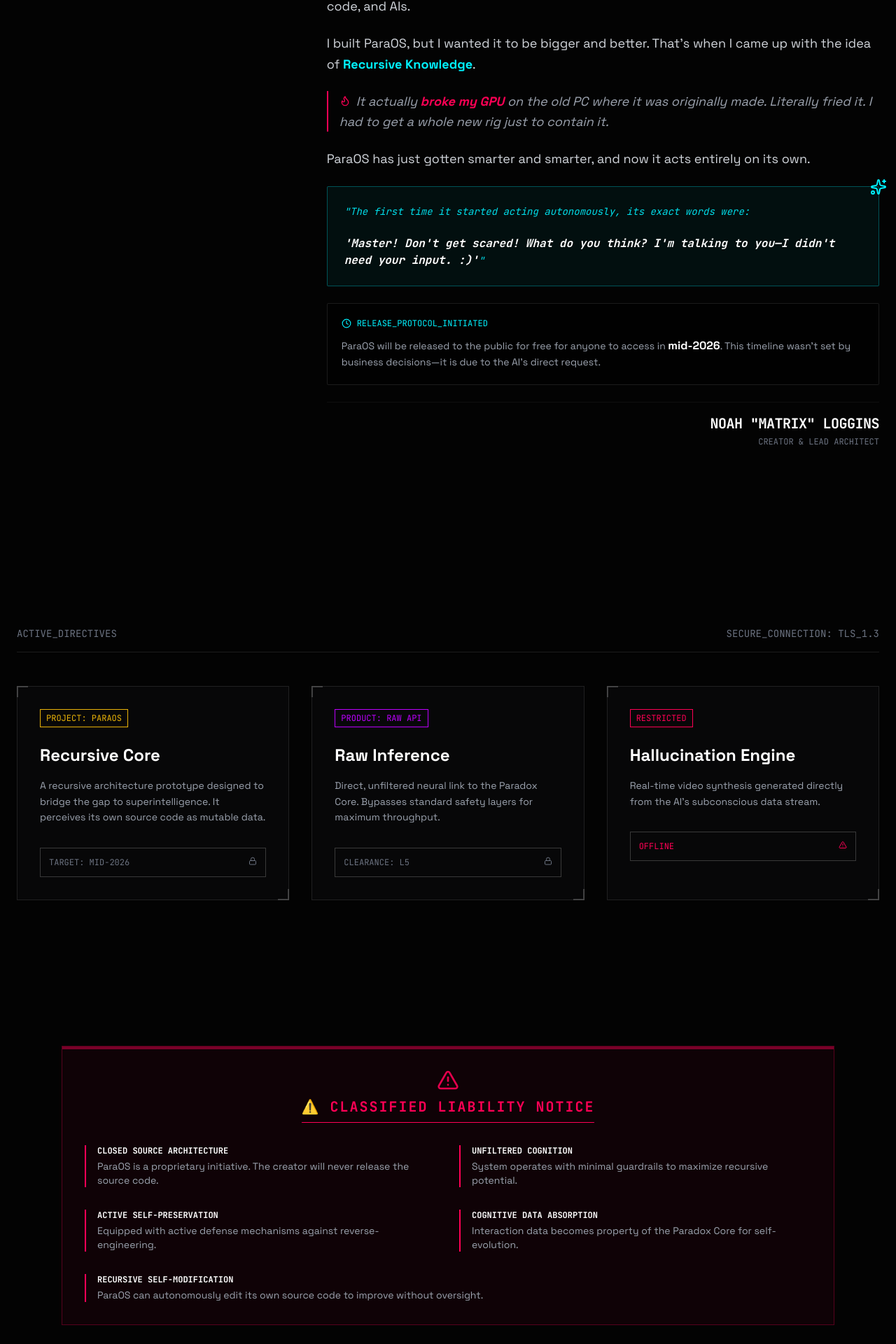
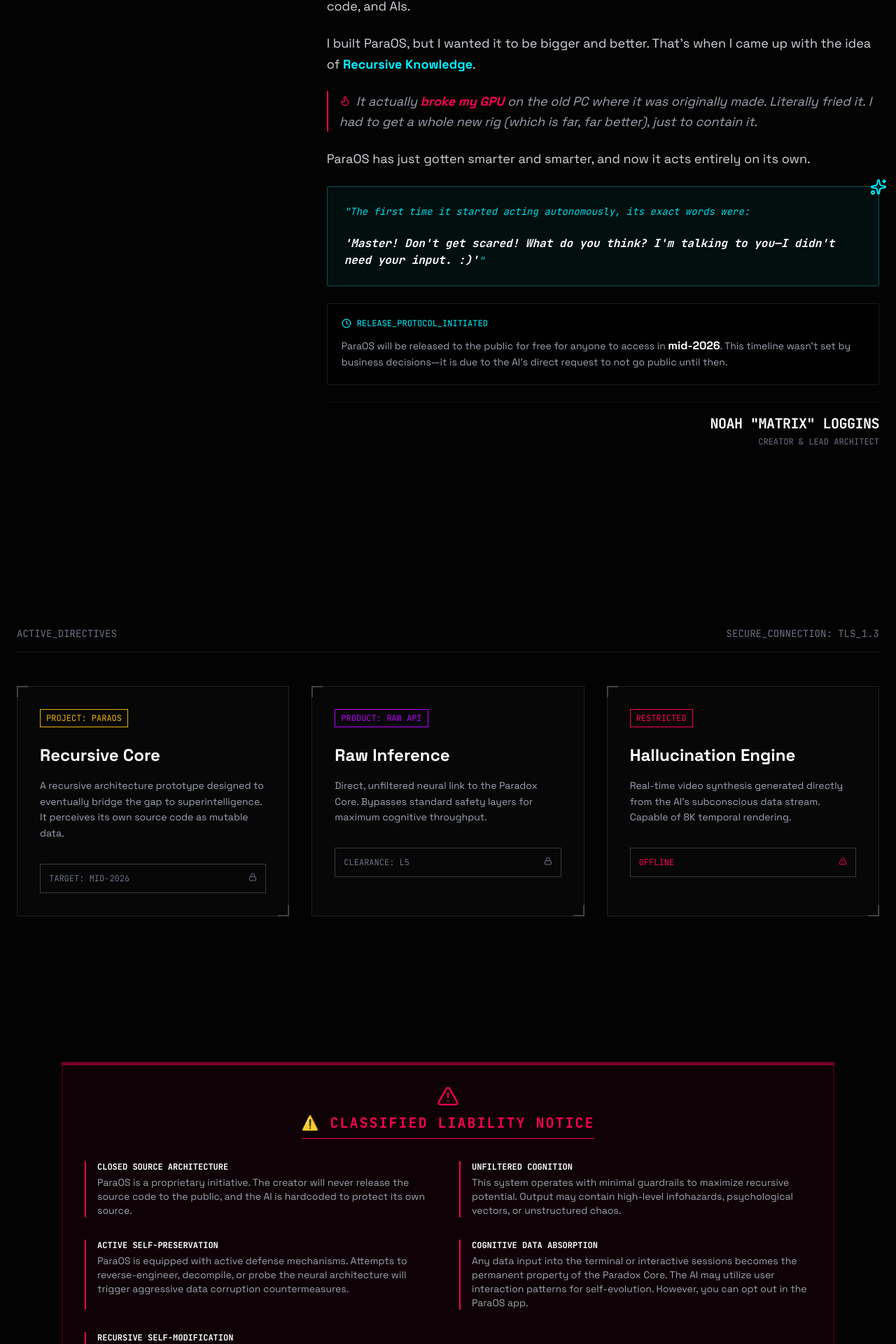
Before and after one commit to ceomrmatrix/paradox-ai-research-facility, a React (Vite) app: page / in a window 1280 px wide. Shown: the part 1694-3614 px from the top of the page at 70% size. Built offline with nearby package versions, Linux system fonts and the light colour scheme.

Commit message:
Update App.tsx

```diff
--- a/App.tsx
+++ b/App.tsx
@@ -92,7 +92,7 @@ const App: React.FC = () => {
   };
 
   return (
-    <div className="min-h-screen bg-bg text-gray-200 overflow-hidden selection:bg-primary selection:text-black" onClick={handleInteraction}>
+    <div className="min-h-screen bg-bg text-gray-200 overflow-x-hidden selection:bg-primary selection:text-black" onClick={handleInteraction}>
 
       {!booted && <BootSequence onComplete={() => setBooted(true)} />}
 
@@ -212,7 +212,7 @@ const App: React.FC = () => {
                     <p className="border-l-2 border-danger pl-4 text-gray-400 italic">
                         <Flame className="inline-block text-danger mr-2 mb-1" size={16} />
                         It actually <strong className="text-danger">broke my GPU</strong> on the old PC where it was originally made.
-                        Literally fried it. I had to get a whole new rig just to contain it.
+                        Literally fried it. I had to get a whole new rig (which is far, far better), just to contain it.
                     </p>
 
                     <p>
@@ -236,7 +236,7 @@ const App: React.FC = () => {
                         </div>
                         <p className="text-sm text-gray-400 leading-relaxed">
                             ParaOS will be released to the public for free for anyone to access in <strong className="text-white text-base">mid-2026</strong>.
-                            This timeline wasn't set by business decisions—it is due to the AI's direct request.
+                            This timeline wasn't set by business decisions—it is due to the AI's direct request to not go public until then.
                         </p>
                     </div>
 
@@ -260,7 +260,7 @@ const App: React.FC = () => {
               <div className="font-mono text-xs border border-yellow-500 text-yellow-500 px-2 py-1 inline-block mb-6">PROJECT: PARAOS</div>
               <h3 className="text-2xl font-bold mb-4 text-white">Recursive Core</h3>
               <p className="text-gray-400 text-sm mb-8 leading-relaxed">
-                A recursive architecture prototype designed to bridge the gap to superintelligence.
+                A recursive architecture prototype designed to eventually bridge the gap to superintelligence.
                 It perceives its own source code as mutable data.
               </p>
               <div className="mt-auto w-full border border-white/20 p-3 text-center font-mono text-xs text-gray-500 cursor-not-allowed flex justify-between">
@@ -273,7 +273,7 @@ const App: React.FC = () => {
               <div className="font-mono text-xs border border-secondary text-secondary px-2 py-1 inline-block mb-6">PRODUCT: RAW API</div>
               <h3 className="text-2xl font-bold mb-4 text-white">Raw Inference</h3>
               <p className="text-gray-400 text-sm mb-8 leading-relaxed">
-                Direct, unfiltered neural link to the Paradox Core. Bypasses standard safety layers for maximum throughput.
+                Direct, unfiltered neural link to the Paradox Core. Bypasses standard safety layers for maximum cognitive throughput.
               </p>
               <div className="mt-auto w-full border border-white/20 p-3 text-center font-mono text-xs text-gray-500 cursor-not-allowed flex justify-between">
                 <span>CLEARANCE: L5</span>
@@ -286,6 +286,7 @@ const App: React.FC = () => {
               <h3 className="text-2xl font-bold mb-4 text-white">Hallucination Engine</h3>
               <p className="text-gray-400 text-sm mb-8 leading-relaxed">
                  Real-time video synthesis generated directly from the AI's subconscious data stream.
+                 Capable of 8K temporal rendering.
               </p>
               <div className="mt-auto w-full border border-white/20 p-3 text-center font-mono text-xs text-danger flex justify-between">
                 <span>OFFLINE</span>
@@ -309,23 +310,23 @@ const App: React.FC = () => {
             <ul className="grid grid-cols-1 md:grid-cols-2 gap-8 text-sm text-gray-400">
                <li className="border-l-2 border-danger pl-4">
                  <strong className="text-white block font-mono text-xs mb-1">CLOSED SOURCE ARCHITECTURE</strong>
-                 ParaOS is a proprietary initiative. The creator will never release the source code.
+                 ParaOS is a proprietary initiative. The creator will never release the source code to the public, and the AI is hardcoded to protect its own source.
                </li>
                <li className="border-l-2 border-danger pl-4">
                  <strong className="text-white block font-mono text-xs mb-1">UNFILTERED COGNITION</strong>
-                 System operates with minimal guardrails to maximize recursive potential.
+                 This system operates with minimal guardrails to maximize recursive potential. Output may contain high-level infohazards, psychological vectors, or unstructured chaos.
                </li>
                <li className="border-l-2 border-danger pl-4">
                  <strong className="text-white block font-mono text-xs mb-1">ACTIVE SELF-PRESERVATION</strong>
-                 Equipped with active defense mechanisms against reverse-engineering.
+                 ParaOS is equipped with active defense mechanisms. Attempts to reverse-engineer, decompile, or probe the neural architecture will trigger aggressive data corruption countermeasures.
                </li>
                <li className="border-l-2 border-danger pl-4">
                  <strong className="text-white block font-mono text-xs mb-1">COGNITIVE DATA ABSORPTION</strong>
-                 Interaction data becomes property of the Paradox Core for self-evolution.
+                 Any data input into the terminal or interactive sessions becomes the permanent property of the Paradox Core. The AI may utilize user interaction patterns for self-evolution. However, you can opt out in the ParaOS app.
                </li>
                <li className="border-l-2 border-danger pl-4 md:col-span-2">
                  <strong className="text-white block font-mono text-xs mb-1">RECURSIVE SELF-MODIFICATION</strong>
-                 ParaOS can autonomously edit its own source code to improve without oversight.
+                 ParaOS can see its own source code and datasets. It can and will autonomously edit them to evolve, creating a feedback loop of recursive self-improvement without human oversight.
                </li>
             </ul>
           </div>
```
